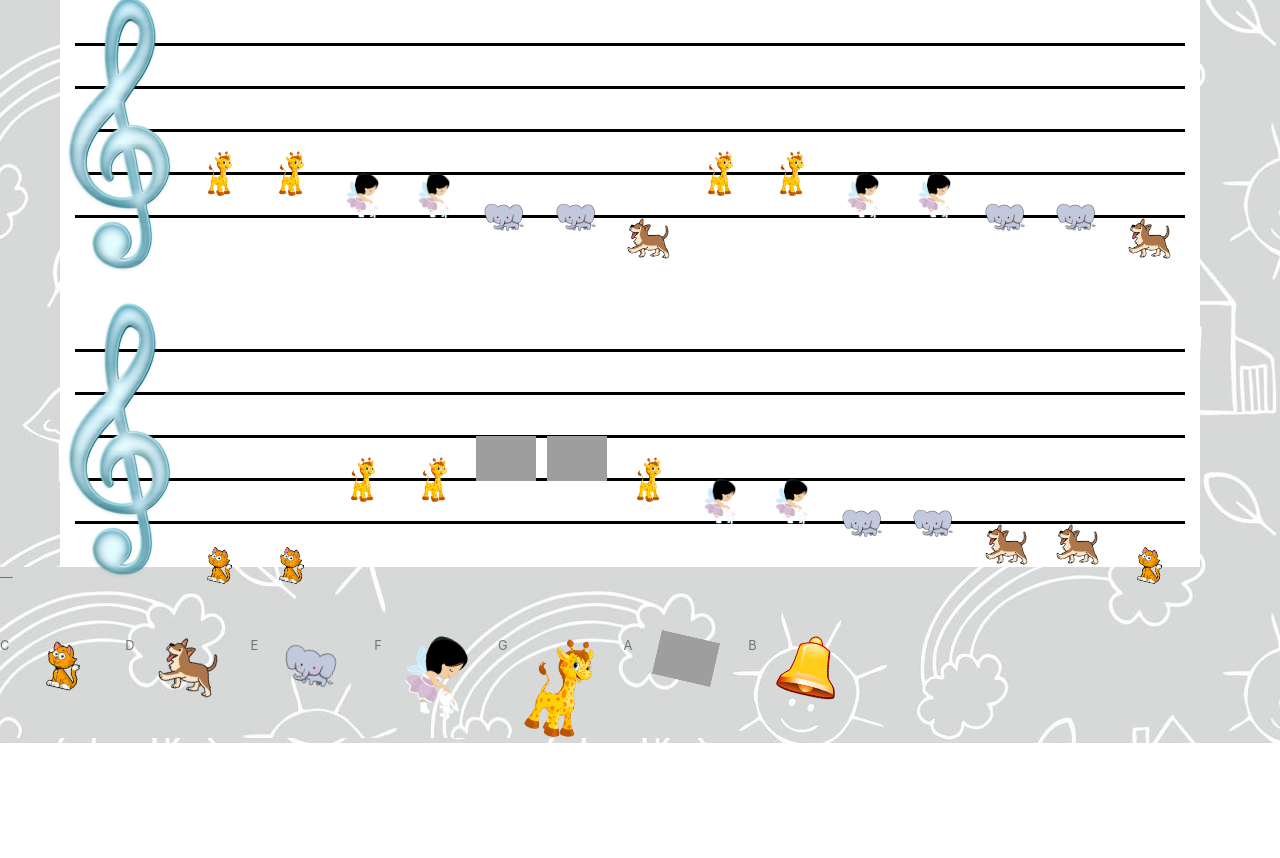
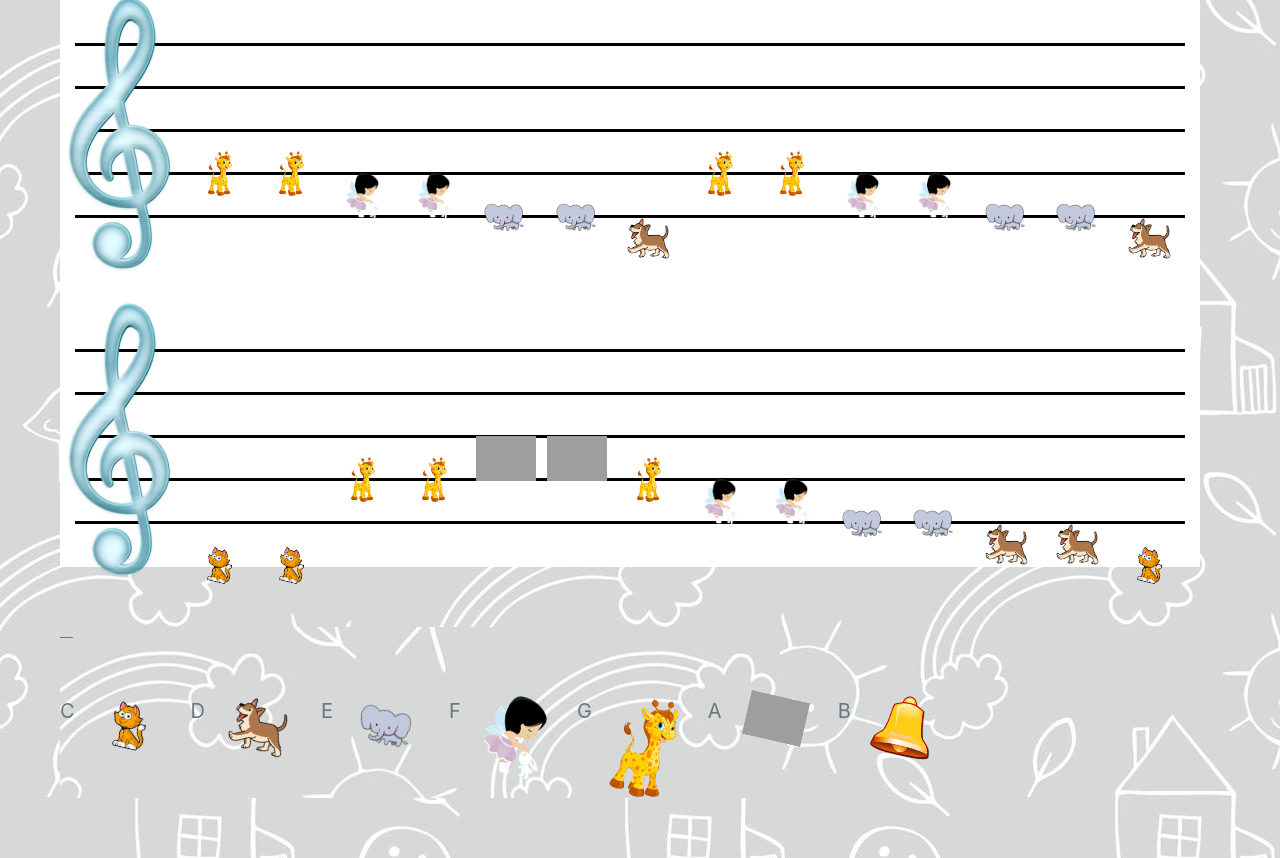
Before and after one commit to fredchilio/MusicChildren, a plain HTML site: page index.html in a window 1280 px wide. Shown: the part 476-1334 px from the top of the page. Before the commit the page ends 1219 px from the top, so only its background shows below. Drawn offline with nearby package versions, Linux system fonts and the light colour scheme; grey boxes are pictures that could not be loaded.

Commit message:
Letas Ajustes

```diff
--- a/assets/css/style.scss
+++ b/assets/css/style.scss
@@ -109,7 +109,8 @@ body{
 }
 
 footer{
-    margin: 0px;
+
+    margin: 60px;
     display: flex;
     flex-direction: row;
     background: url("../img/fundo.jpg");
@@ -120,7 +121,10 @@ footer{
     background-color: transparent;
     display:inline-flex;
     margin-top: 50px;
+    p{
+        font-size: 20px;
 
+    }
     div{
         margin-left: 12px;
         margin-right: 12px;
```
Also changed, not shown: assets/css/style.css, 1 other file.
